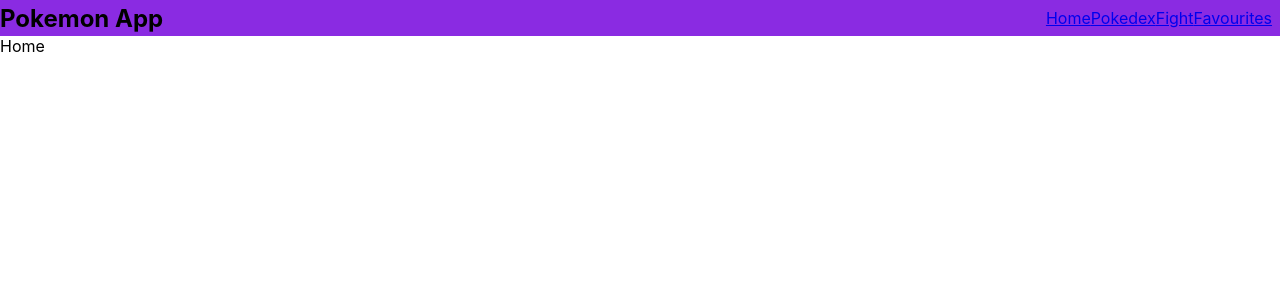
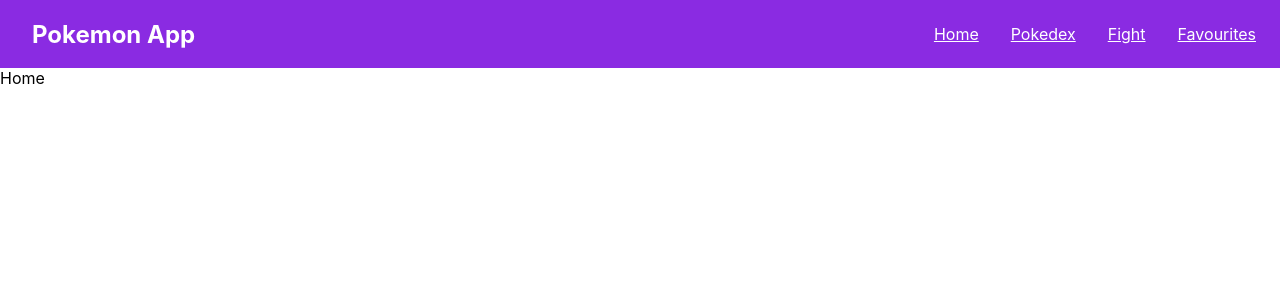
Before and after one commit to MurtazaBagwala07/pokemon-react, a React (Create React App) app: page / in a window 1280 px wide. Shown: the top 300 px of the page. Built offline with nearby package versions, Linux system fonts and the light colour scheme.

Commit message:
navbar done

```diff
--- a/src/App.css
+++ b/src/App.css
@@ -16,6 +16,8 @@
 
   width: 50%;
   align-content: left;
+  color:white;
+  margin-left: 2rem;
 }
 
 .navbar-links{
@@ -26,3 +28,14 @@
   flex-direction: row;
   justify-content: right;
 }
+
+.navbar-link{
+  margin: 0.5rem;
+  padding: 0.5rem;
+  color: white;
+}
+
+.navbar-link:hover{
+  background-color:white;
+  color: purple;
+}
--- a/src/components/Navbar.js
+++ b/src/components/Navbar.js
@@ -10,10 +10,10 @@ const Navbar = () => {
                 <h1>Pokemon App</h1>
                 </div>
                 <ul className="navbar-links">
-                <Link to='/'>Home</Link>
-                <Link to='/pokedex'>Pokedex</Link>
-                <Link to='/fight'>Fight</Link>
-                <Link to='/favourites'>Favourites</Link>
+                <Link className="navbar-link" to='/'>Home</Link>
+                <Link className="navbar-link" to='/pokedex'>Pokedex</Link>
+                <Link className="navbar-link" to='/fight'>Fight</Link>
+                <Link className="navbar-link" to='/favourites'>Favourites</Link>
                 </ul>
             </nav>
         </React.Fragment>
```
